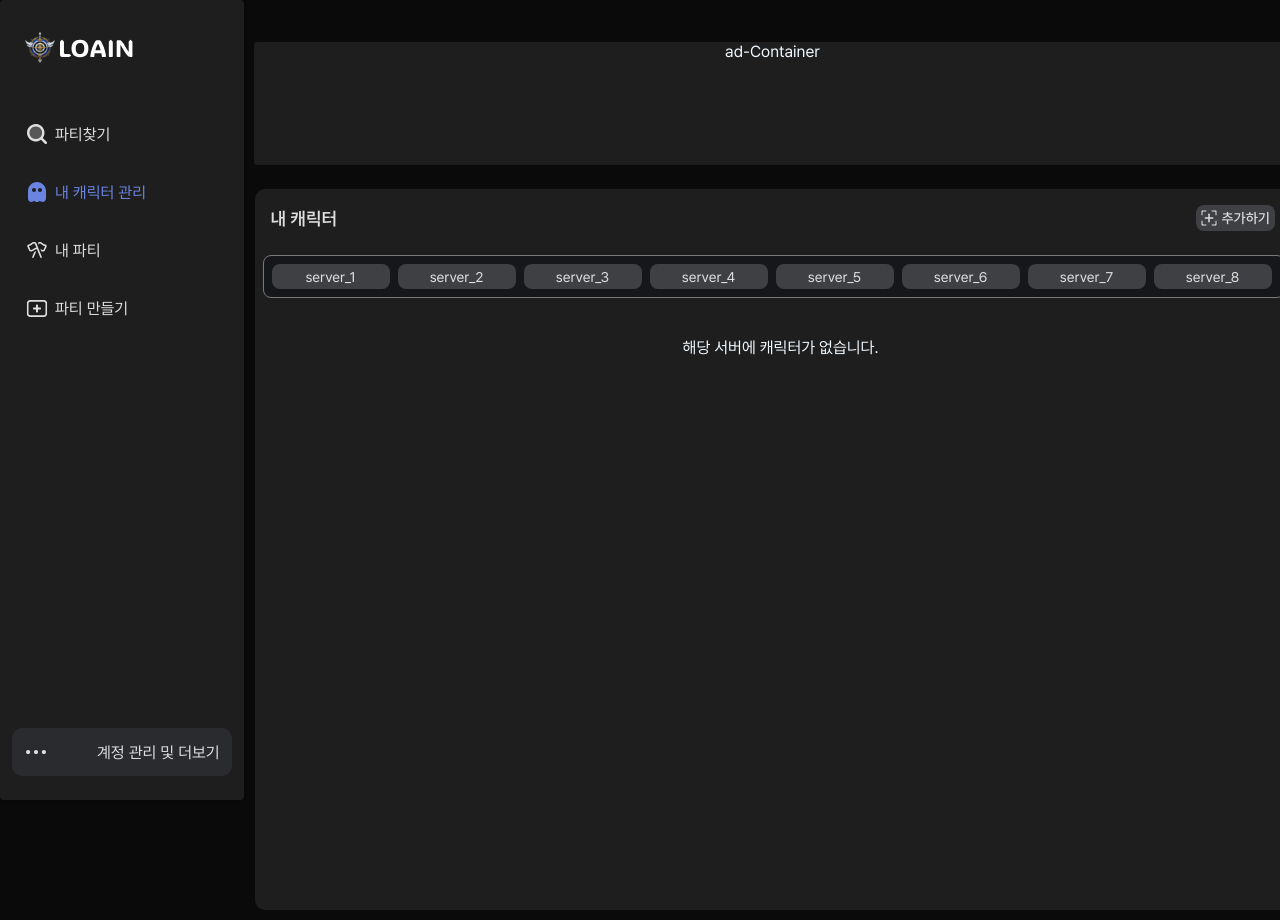
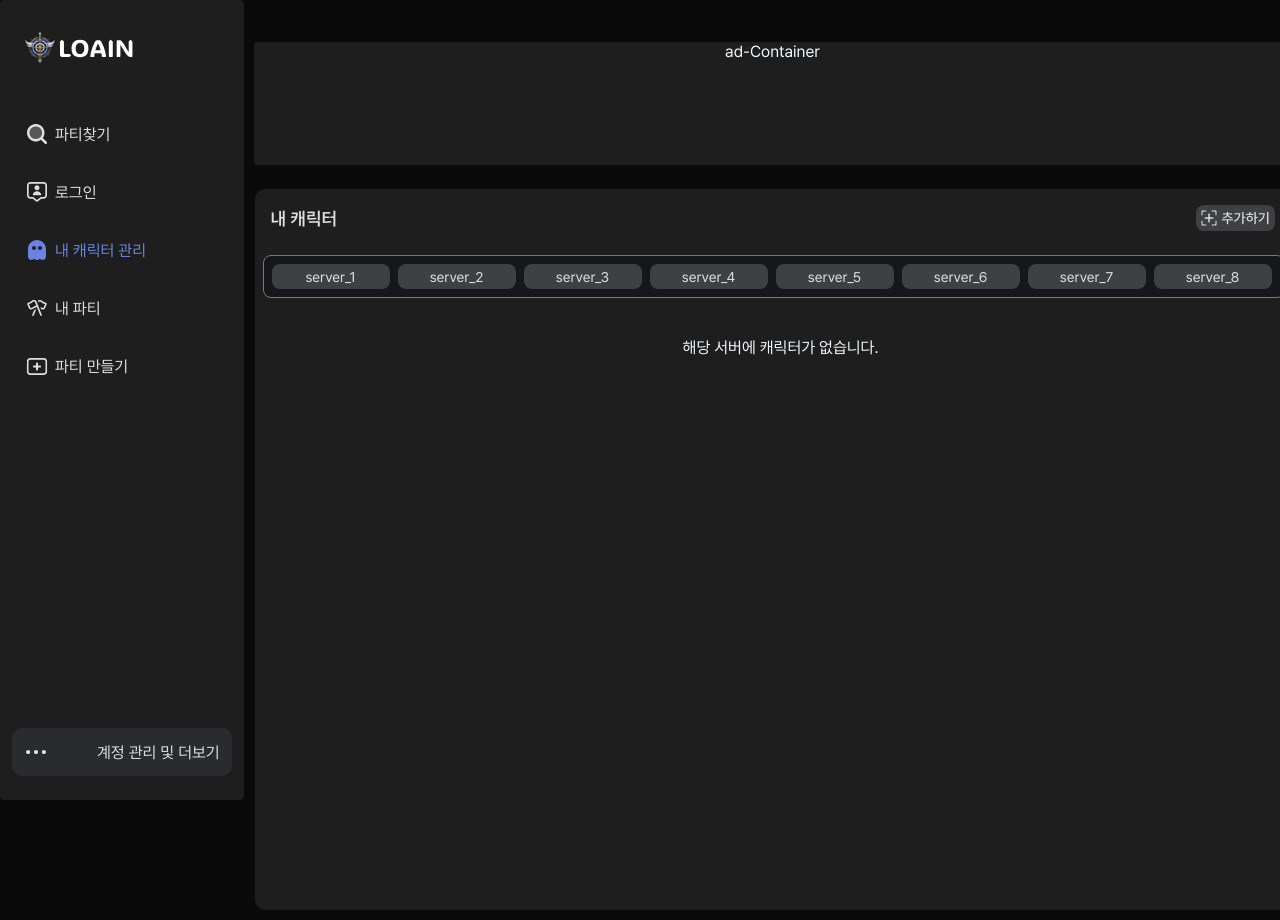
Before and after one commit to bsko98/loain, a React (Create React App) app: page /manageMyCharacter in a window 1280 px wide. Built offline with nearby package versions, Linux system fonts and the light colour scheme.

Commit message:
chore: state에서 isLoggedIn값 받아오게 변경

```diff
--- a/src/components/sidebar.jsx
+++ b/src/components/sidebar.jsx
@@ -24,7 +24,7 @@ import FindId from '../pages/Findid';
 import ResetPassword from '../pages/Resetpassword';
 import SignUp from '../pages/Signup';
 
-const Sidebar = () => {
+const Sidebar = ({state}) => {
 
     const [moreInfo, setMoreInfo] = useState(false);
     const [isPartyModalOpen, setIsPartyModalOpen] = useState(false);
@@ -33,7 +33,6 @@ const Sidebar = () => {
     const [isFindIdModalOpen,setIsFindIdModalOpen] = useState(false);
     const [isResetPasswordModalOpen,setIsResetPasswordModalOpen] = useState(false);
     const [isSingUpModalOpen,setIsSingUpModalOpen] = useState(false);
-    const [isLoggedIn,setIsLoggedIn] = useState(true);
 
     const closePartyModal = () => {
         return setIsPartyModalOpen(!isPartyModalOpen);
@@ -70,7 +69,7 @@ const Sidebar = () => {
         { id: 5, url: '/makeParty', name: '파티 만들기', Component: MakeParty, blueComponent: MakeParty },
     ]
 
-    const displayList = isLoggedIn ? loggedInItems : items;
+    const displayList = state.isLoggedIn ? loggedInItems : items;
 
     const moreItems = [
         { id: 2, url: '/inquiry', name: '문의하기', Component: Inquiry },
@@ -84,7 +83,7 @@ const Sidebar = () => {
         { id: 4, url: '/logout', name: '로그아웃', Component: Logout },
     ]
 
-    const displayMoreList = isLoggedIn ? loggedInMoreItems : moreItems;
+    const displayMoreList = state.isLoggedIn ? loggedInMoreItems : moreItems;
 
     const onClickMenu = (item) =>{
         // console.log(item)
@@ -105,7 +104,6 @@ const Sidebar = () => {
         }
         else if(item.id === 4){
             alert("로그아웃");
-            setIsLoggedIn(!isLoggedIn);
         }
     }
 
@@ -131,7 +129,7 @@ const Sidebar = () => {
                 <div className='more-item-box'>
                     {displayMoreList.map(item => (<li key={item.id} className='more-item-box-row' onClick={()=>openManageMyAccountModal(item)}> <item.Component style={{ marginRight: '4px' }}/>
                         <div style={{ fontSize: '15px', color: '#DFDFDF', paddingTop: '1px' }}>{item.name}</div> </li>))}
-                    <div className={isLoggedIn? 'logged-in-terms-of-use':'terms-of-use'}>
+                    <div className={state.isLoggedIn? 'logged-in-terms-of-use':'terms-of-use'}>
                         <div style={{cursor:'pointer'}}>
                             이용약관
                         </div>
```
